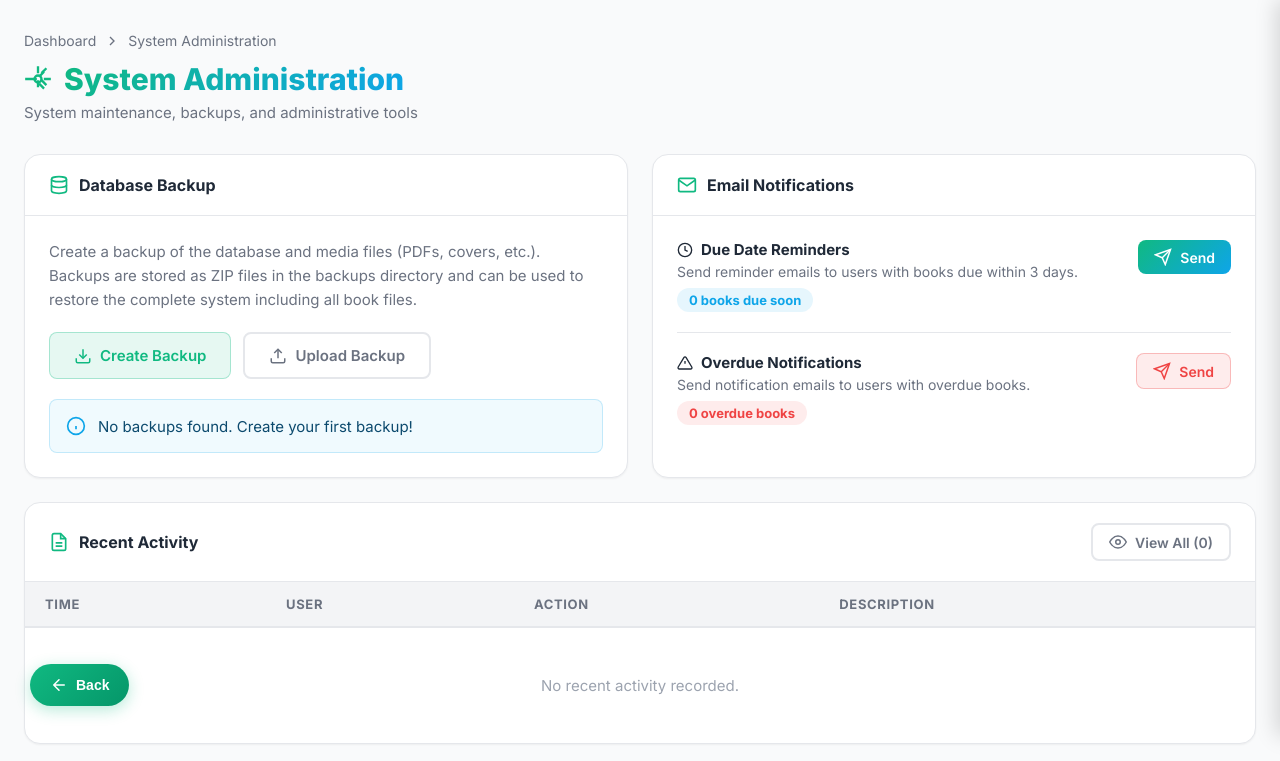
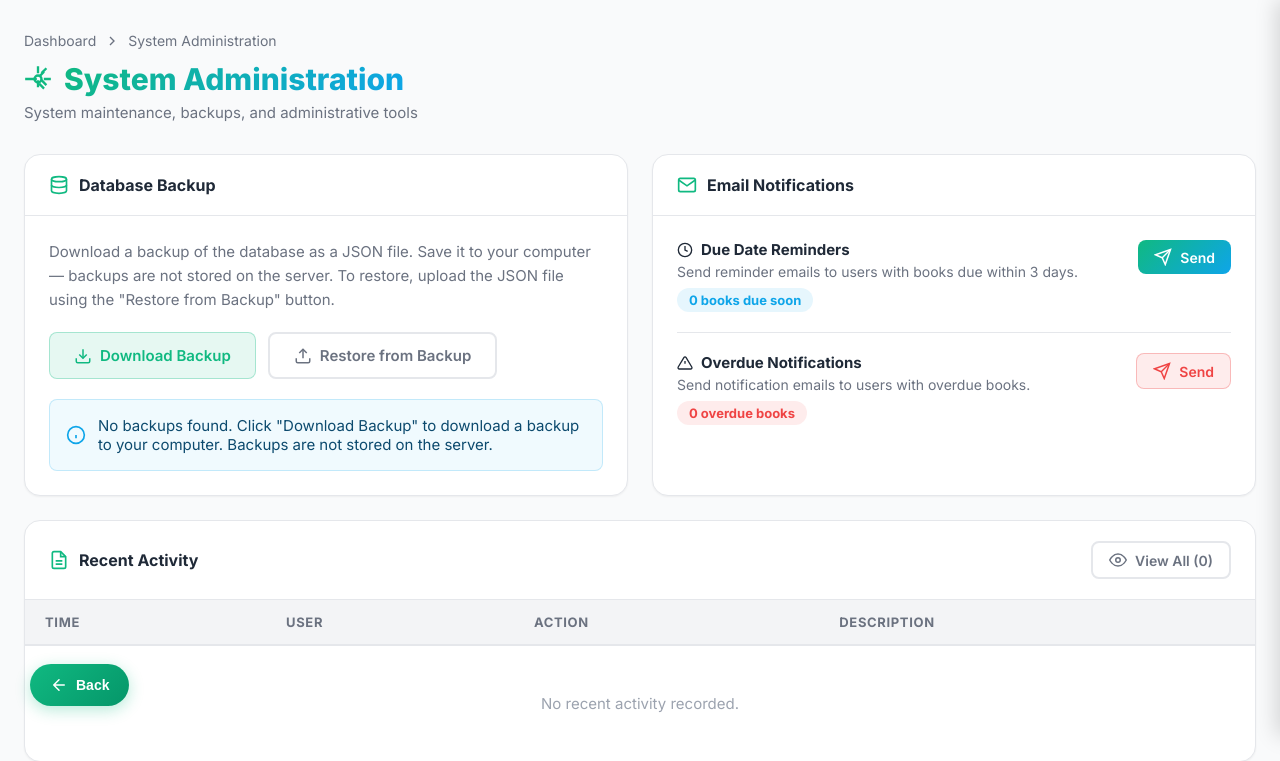
Before and after one commit to ezedinmoh/Smart-Library-System, a Django app: page /system/ in a window 1280 px wide. Shown: the part 64-825 px from the top of the page. Run offline with Django 4.2, Linux system fonts and the light colour scheme; a user stored in the database is signed in; tables that the repository leaves empty hold one stand-in row (values such as "Sample post"); parts of the project's set-up code (start-up, migrations or seed data) failed here and were passed over.

Commit message:
Fix backup UI: correct labels, description, accept .json/.sql for restore, better no-backup message

```diff
--- a/templates/dashboard/system_administration.html
+++ b/templates/dashboard/system_administration.html
@@ -160,19 +160,18 @@
                     </div>
                 </div>
                 <div class="card-body">
-                    <p class="backup-desc">Create a backup of the database and media files (PDFs, covers, etc.). Backups are stored as ZIP files in the backups directory and can be used to restore the complete system including all book files.</p>
+                    <p class="backup-desc">Download a backup of the database as a JSON file. Save it to your computer — backups are not stored on the server. To restore, upload the JSON file using the "Restore from Backup" button.</p>
 
                     <!-- Action Buttons Row -->
                     <div style="display: flex; gap: 0.75rem; flex-wrap: wrap; margin-bottom: 1.25rem;">
                         <a href="{% url 'dashboard:create_backup' %}"
-                           class="btn btn-success"
-                           onclick="event.preventDefault(); handleAsyncConfirm('Create a new database backup now?', () => window.location.href = this.href);">
+                           class="btn btn-success">
                             <svg viewBox="0 0 24 24" fill="none" stroke="currentColor" stroke-width="2">
                                 <path d="M21 15v4a2 2 0 0 1-2 2H5a2 2 0 0 1-2-2v-4"></path>
                                 <polyline points="7 10 12 15 17 10"></polyline>
                                 <line x1="12" y1="15" x2="12" y2="3"></line>
                             </svg>
-                            Create Backup
+                            Download Backup
                         </a>
 
                         <button type="button" class="btn btn-outline" onclick="document.getElementById('uploadBackupInput').click();">
@@ -181,14 +180,14 @@
                                 <polyline points="17 8 12 3 7 8"></polyline>
                                 <line x1="12" y1="3" x2="12" y2="15"></line>
                             </svg>
-                            Upload Backup
+                            Restore from Backup
                         </button>
                     </div>
 
                     <!-- Hidden Upload Form -->
                     <form id="uploadBackupForm" method="post" action="{% url 'dashboard:upload_backup' %}" enctype="multipart/form-data" style="display: none;">
                         {% csrf_token %}
-                        <input type="file" id="uploadBackupInput" name="backup_file" accept=".sqlite3" onchange="handleBackupUpload(this)">
+                        <input type="file" id="uploadBackupInput" name="backup_file" accept=".json,.sql" onchange="handleBackupUpload(this)">
                     </form>
 
                     {% if backups %}
@@ -256,7 +255,7 @@
                             <circle cx="12" cy="12" r="10"></circle>
                             <path d="M12 16v-4m0-4h.01"></path>
                         </svg>
-                        No backups found. Create your first backup!
+                        No backups found. Click "Download Backup" to download a backup to your computer. Backups are not stored on the server.
                     </div>
                     {% endif %}
                 </div>
```
